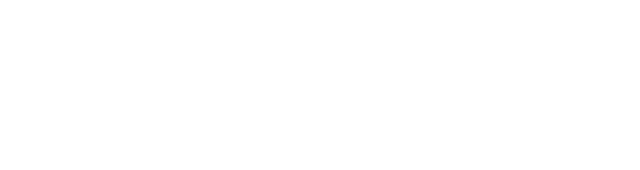
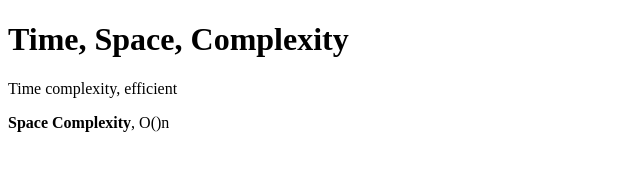
Before and after one commit to acciojob/time-and-space-complexity-SurjeetMandal, a website: page main.html in a window 1280 px wide. Shown: the whole page, without its empty margins (0-640 px from the left). Drawn offline with Linux system fonts and the light colour scheme.

Commit message:
created a submission

```diff
--- a/main.html
+++ b/main.html
@@ -8,6 +8,9 @@
 
 <body>
 	<!-- the entire body must be written by student -->
+	<h1>Time, Space, Complexity</h1>
+	<P>Time complexity, efficient</P>
+	<P><b>Space Complexity</b>, O()n</P>
     <script type="text/javascript" src="./script.js">
 </script>
 
```
